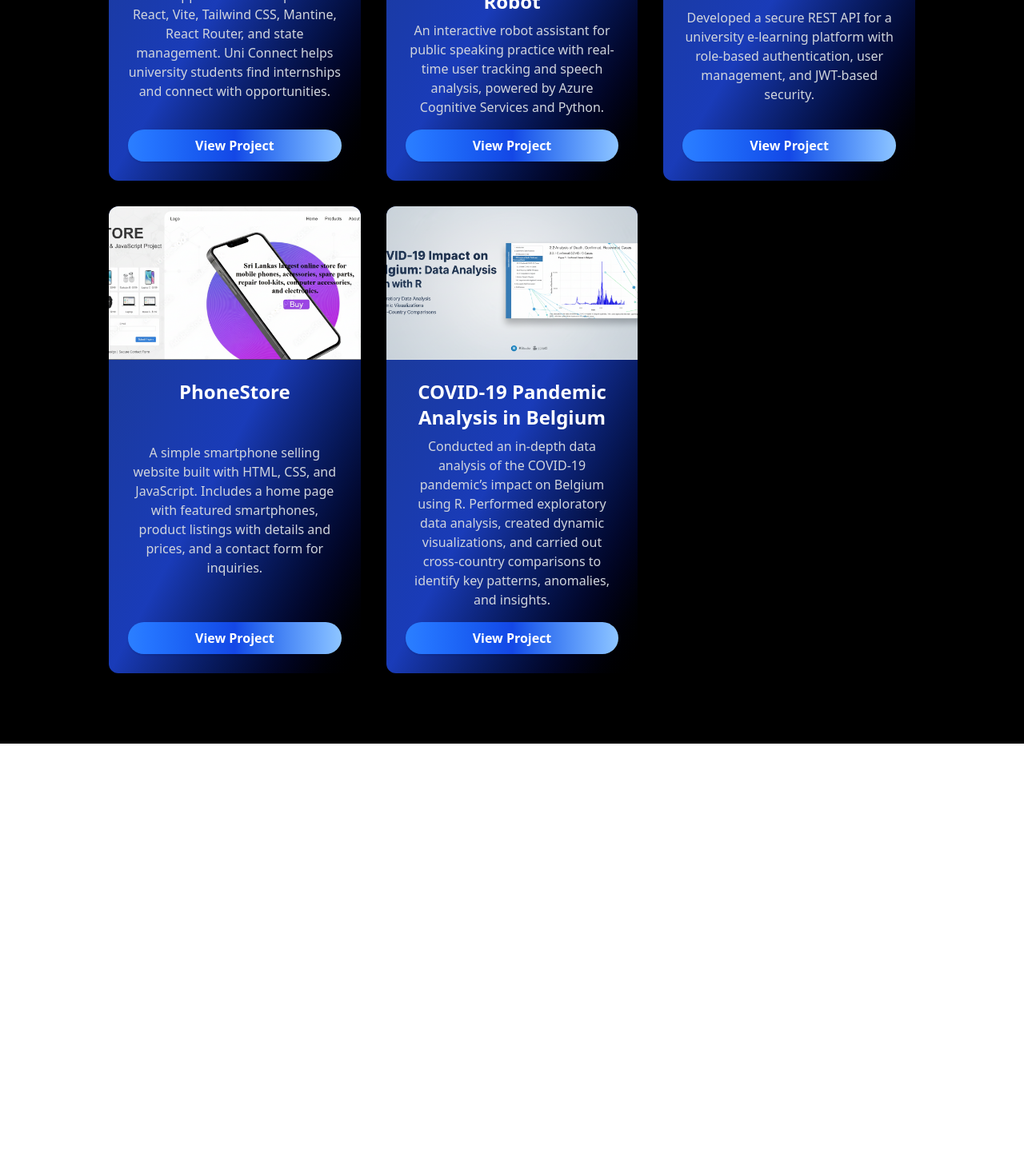
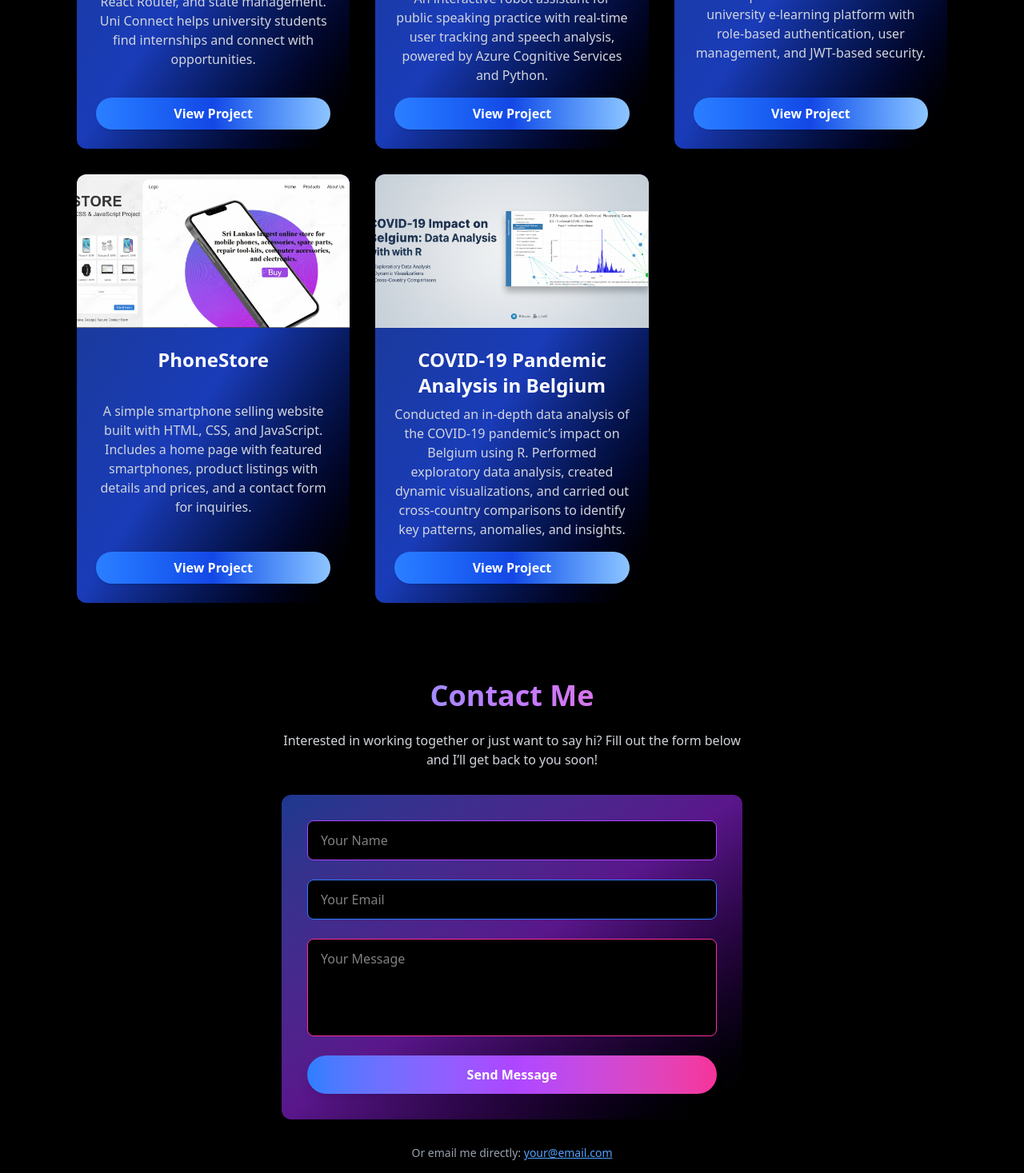
Before and after one commit to kavinduhcolombage/portfolio, a React (Vite) app: page / in a window 1280 px wide. Shown: the part 2062-3529 px from the top of the page at 80% size. Before the commit the page ends 2992 px from the top, so only its background shows below. Built offline with nearby package versions, Linux system fonts and the light colour scheme.

Commit message:
add contact me section

```diff
--- a/src/Content/Portfolio.tsx
+++ b/src/Content/Portfolio.tsx
@@ -1,6 +1,7 @@
 import Navbar from "../Components/Navbar";
 import StarNetworkBackground from "../Components/StarNetworkBackground";
 import AboutMe from "../Sections/AboutMe";
+import ContactMe from "../Sections/ContactMe";
 import Education from "../Sections/Education";
 import Introduction from "../Sections/Introduction";
 import Project from "../Sections/Project";
@@ -14,6 +15,7 @@ const Portfolio = () => {
             <AboutMe />
             <Education/>
             <Project/>
+            <ContactMe/>
         </div>
     );
 };
--- /dev/null
+++ b/src/Sections/ContactMe.tsx
@@ -0,0 +1,42 @@
+const ContactMe = () => {
+  return (
+    <section className="relative flex flex-col items-center justify-center min-h-[50vh] px-6 py-12">
+      <div className="relative z-10 text-center max-w-xl w-full">
+        <h2 className="text-4xl font-extrabold text-transparent bg-clip-text bg-gradient-to-r from-blue-400 via-purple-400 to-pink-400 drop-shadow-lg mb-6">
+          Contact Me
+        </h2>
+        <p className="text-gray-300 mb-8">
+          Interested in working together or just want to say hi? Fill out the form below and I’ll get back to you soon!
+        </p>
+        <form className="flex flex-col gap-6 bg-gradient-to-br from-blue-900 via-purple-900 to-black p-8 rounded-xl shadow-lg">
+          <input
+            type="text"
+            placeholder="Your Name"
+            className="px-4 py-3 rounded-lg bg-black bg-opacity-60 text-white border border-purple-500 focus:outline-none focus:ring-2 focus:ring-blue-500 transition"
+          />
+          <input
+            type="email"
+            placeholder="Your Email"
+            className="px-4 py-3 rounded-lg bg-black bg-opacity-60 text-white border border-blue-500 focus:outline-none focus:ring-2 focus:ring-purple-500 transition"
+          />
+          <textarea
+            placeholder="Your Message"
+            rows={4}
+            className="px-4 py-3 rounded-lg bg-black bg-opacity-60 text-white border border-pink-500 focus:outline-none focus:ring-2 focus:ring-blue-400 transition resize-none"
+          />
+          <button
+            type="submit"
+            className="px-6 py-3 rounded-full bg-gradient-to-r from-blue-500 via-purple-500 to-pink-500 text-white font-bold shadow-lg hover:opacity-80 transition"
+          >
+            Send Message
+          </button>
+        </form>
+        <div className="mt-8 text-gray-400 text-sm">
+          Or email me directly: <a href="mailto:your@email.com" className="text-blue-400 underline">your@email.com</a>
+        </div>
+      </div>
+    </section>
+  );
+};
+
+export default ContactMe;
--- a/src/Sections/Education.tsx
+++ b/src/Sections/Education.tsx
@@ -23,7 +23,7 @@ const Education = () => {
   return (
     <section className="relative flex flex-col items-center justify-center min-h-[50vh] px-6 py-12">
       <div className="relative z-10 text-center max-w-2xl">
-        <h2 className="text-4xl font-extrabold text-transparent bg-clip-text bg-gradient-to-r from-blue-300 via-purple-400 to-pink-300 drop-shadow-lg mb-10">
+        <h2 className="text-4xl font-extrabold text-transparent bg-clip-text bg-gradient-to-r from-blue-700 via-blue-500 to-blue-700 drop-shadow-lg mb-10">
           Education
         </h2>
         <div className="flex flex-col items-center">
--- a/src/Sections/Project.tsx
+++ b/src/Sections/Project.tsx
@@ -37,10 +37,10 @@ const Project = () => {
     return (
         <section className="relative flex flex-col items-center justify-center min-h-[50vh] px-24 max-[400px]:px-10 py-12">
             <div className="relative z-10 text-center w-full">
-                <h2 className="text-4xl font-extrabold text-transparent bg-clip-text bg-gradient-to-r from-blue-400 via-purple-400 to-pink-400 drop-shadow-lg mb-10">
+                <h2 className="text-4xl font-extrabold text-transparent bg-clip-text bg-gradient-to-r from-blue-700 via-blue-500 to-blue-700 drop-shadow-lg mb-10">
                     Projects
                 </h2>
-                <div className="grid grid-cols-1 md:grid-cols-2 lg:grid-cols-3 gap-8 p-10">
+                <div className="grid grid-cols-1 md:grid-cols-2 lg:grid-cols-3 gap-8">
                     {projects.map((project, idx) => (
                         <div
                             key={idx}
```
